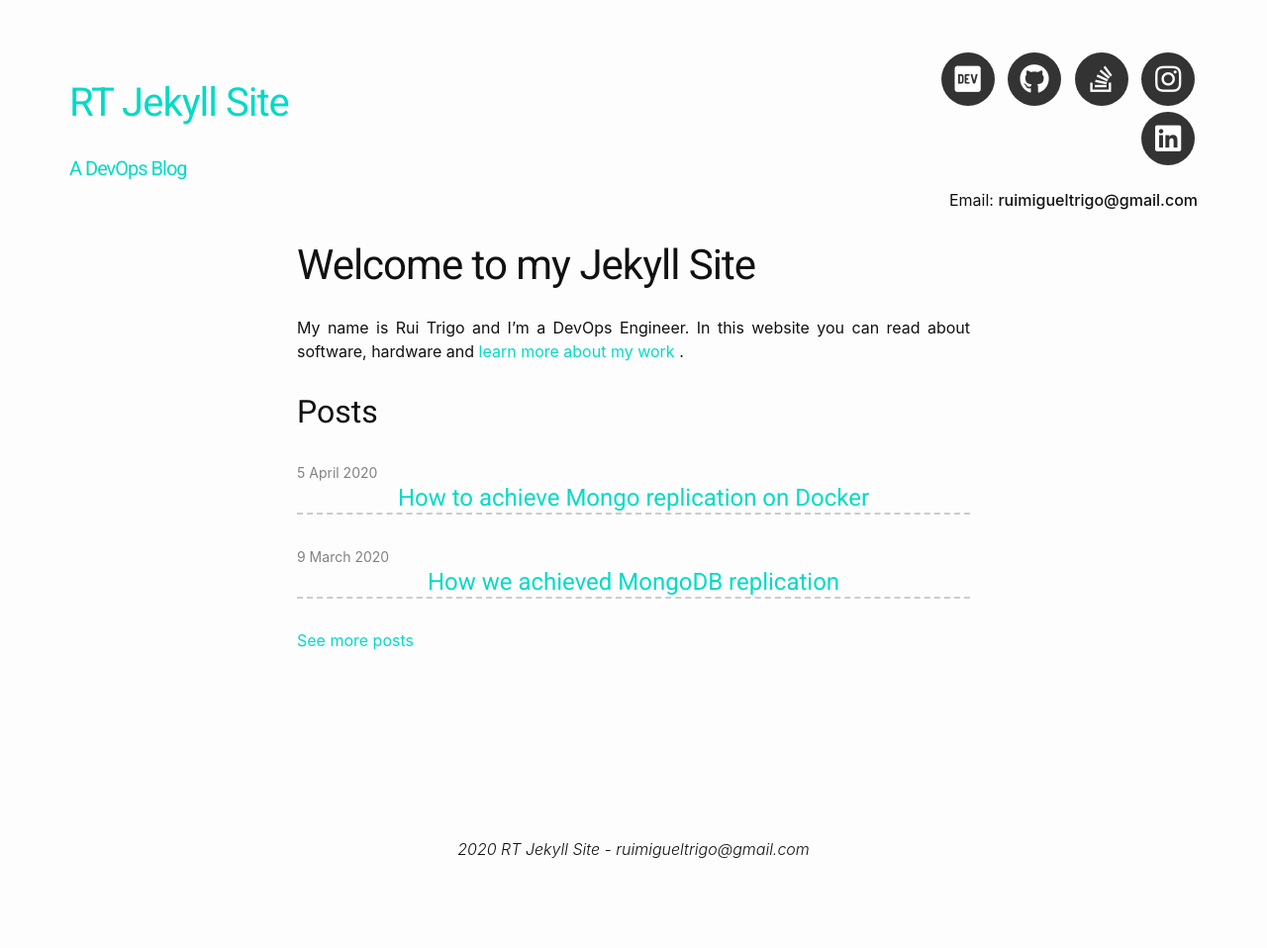
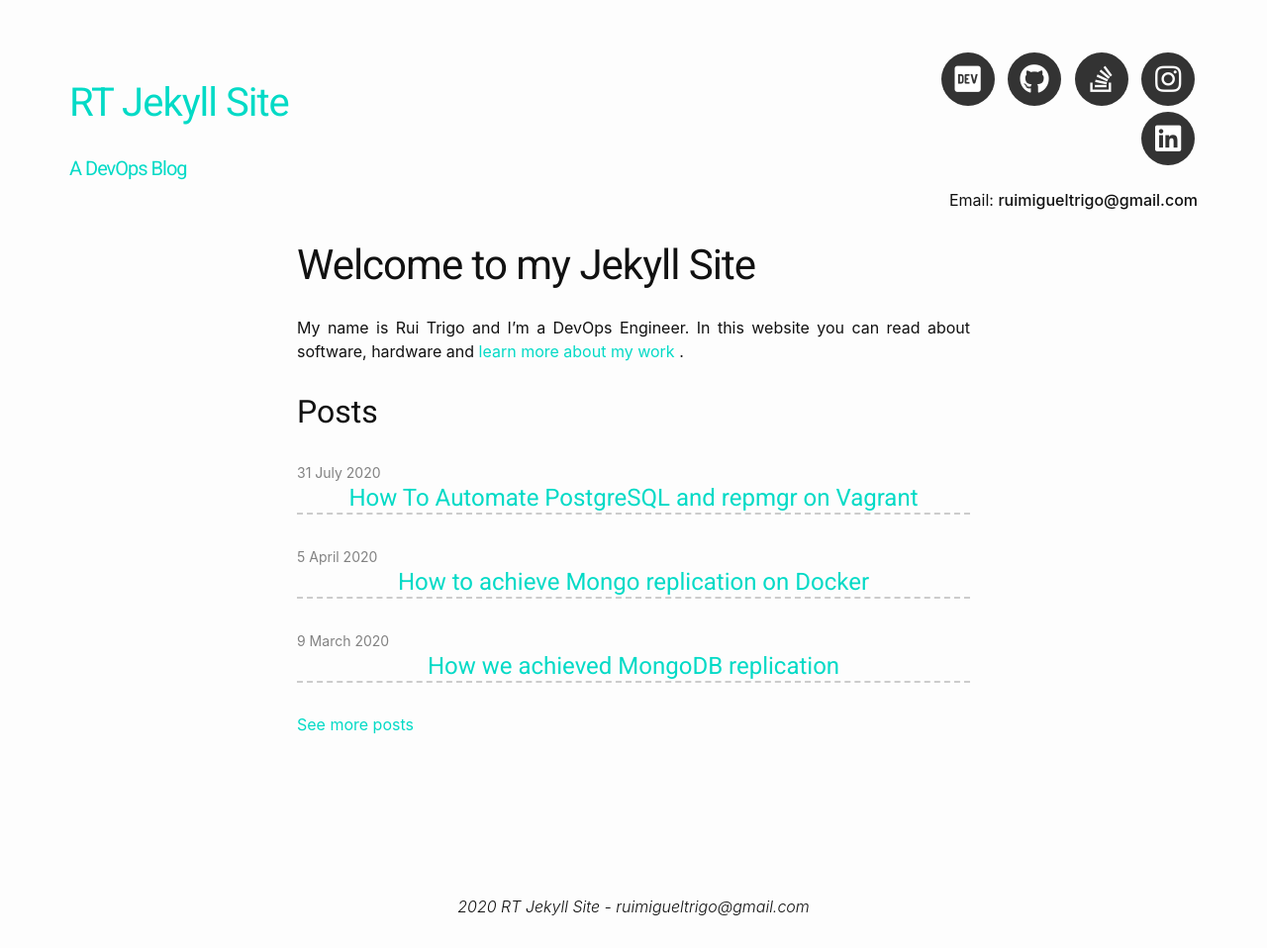
Before and after one commit to r-trigo/jekyll-blog, a Jekyll site: the page built from index.markdown, in a window 1280 px wide. Shown: the whole page at 99% size. Built offline with Jekyll 4.4.1, drawn with Linux system fonts in a browser that asks for light colours; nearby versions of some CDN libraries; before the commit the page ends 900 px from its top, so only the background shows below that.

Commit message:
publish(postgres): publish repmgr draft

```diff
--- a/_drafts/how-to-build-a-fault-tolerant-postgresql-cluster.md
+++ b/_posts/2020-07-31-how-to-automate-postgresql-and-repmgr-on-vagrant.md
@@ -1,7 +1,10 @@
 ---
 layout: post
-title: How to build a fault tolerant PostgreSQL cluster
+title: How To Automate PostgreSQL and repmgr on Vagrant
+date: 2020-07-31 23:10 +0100
 ---
+>Originally published at [Jscrambler Blog](https://blog.jscrambler.com/how-to-automate-postgresql-and-repmgr-on-vagrant/)
+
 :elephant: :collision: :ok_hand:
 
 I often get asked if it's possible to build a resilient system with PostgreSQL.
@@ -525,3 +528,5 @@ Production environment unique problems are natural and tough to guess. Bridging
 [10]: https://docs.ansible.com/ansible/latest/modules/setup_module.html
 [11]: https://repmgr.org/docs/current/repmgr-standby-switchover.html
 [12]: https://github.com/r-trigo/postgres-repmgr-vagrant
+
+<link rel="canonical" href="https://blog.jscrambler.com/how-to-automate-postgresql-and-repmgr-on-vagrant/" />
```
